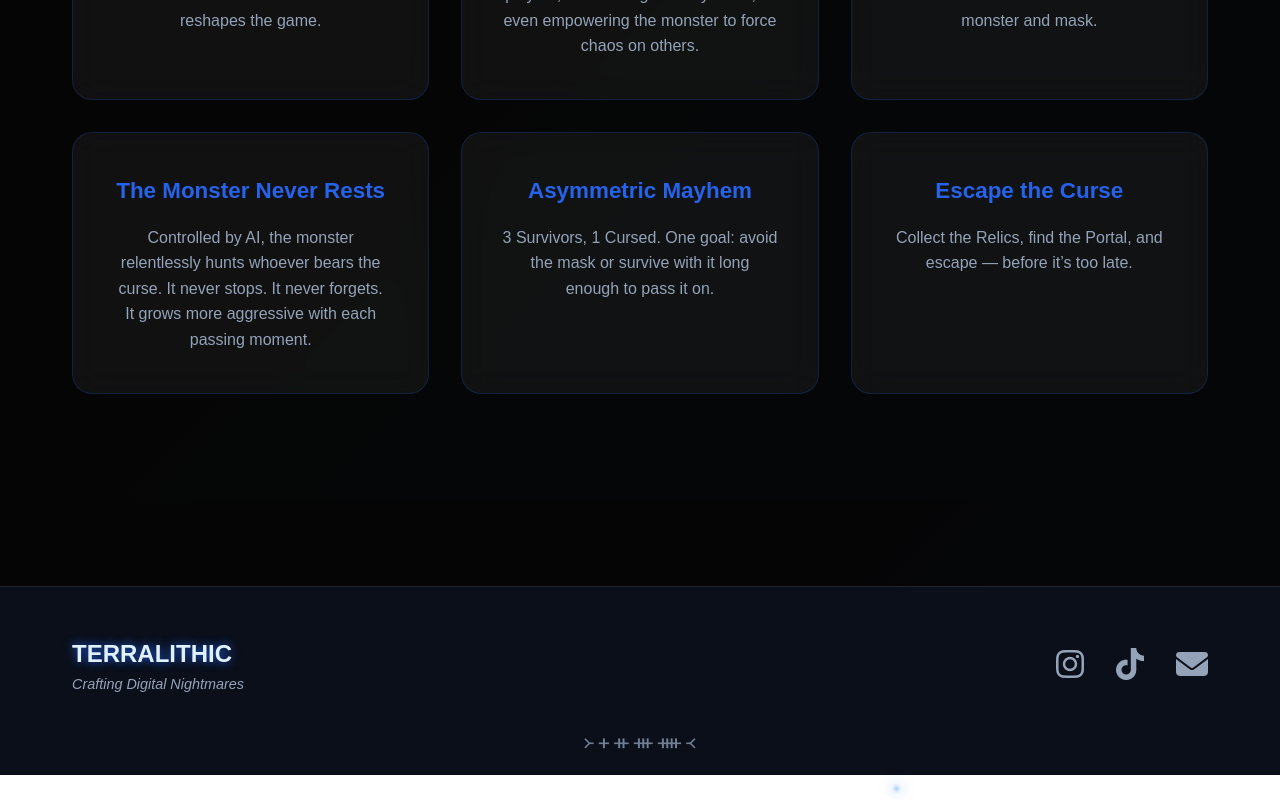
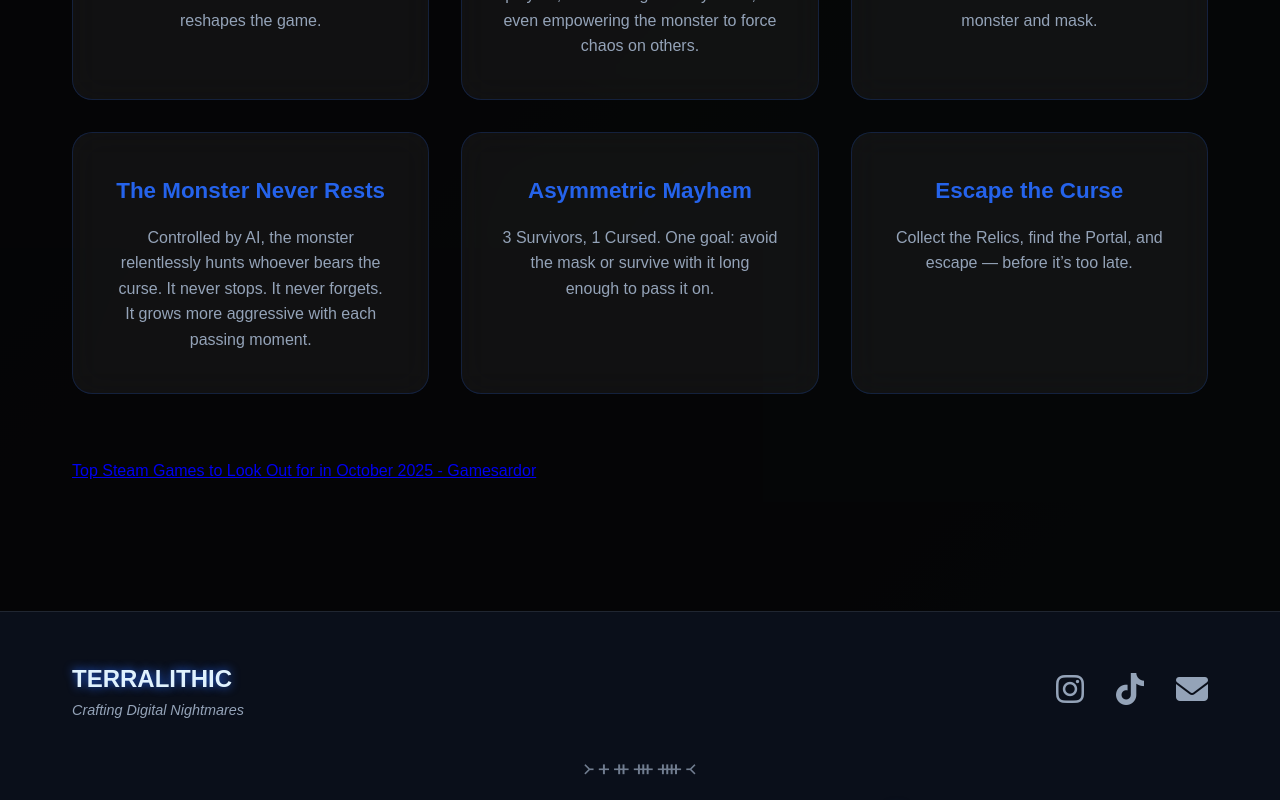
Before and after one commit to arrdakaya/terralithic-website, a Vue app: page / in a window 1280 px wide. Shown: the part 2299-3099 px from the top of the page. Before the commit the page ends 3074 px from the top, so only its background shows below. Built offline with nearby package versions, Linux system fonts and the light colour scheme.

Commit message:
gamesardor

```diff
--- a/src/views/Home.vue
+++ b/src/views/Home.vue
@@ -189,6 +189,13 @@
             <h3 class="feature-title">{{ feature.title }}</h3>
             <p class="feature-description">{{ feature.description }}</p>
           </div>
+        </div>
+        <div>
+          <a
+            href="https://gamesardor.net/top-steam-games-to-look-out-for-in-october-2025/#rush-roulette"
+            color="white"
+            >Top Steam Games to Look Out for in October 2025 - Gamesardor</a
+          >
         </div>
 
         <!-- Final Conversion CTA -->
```
